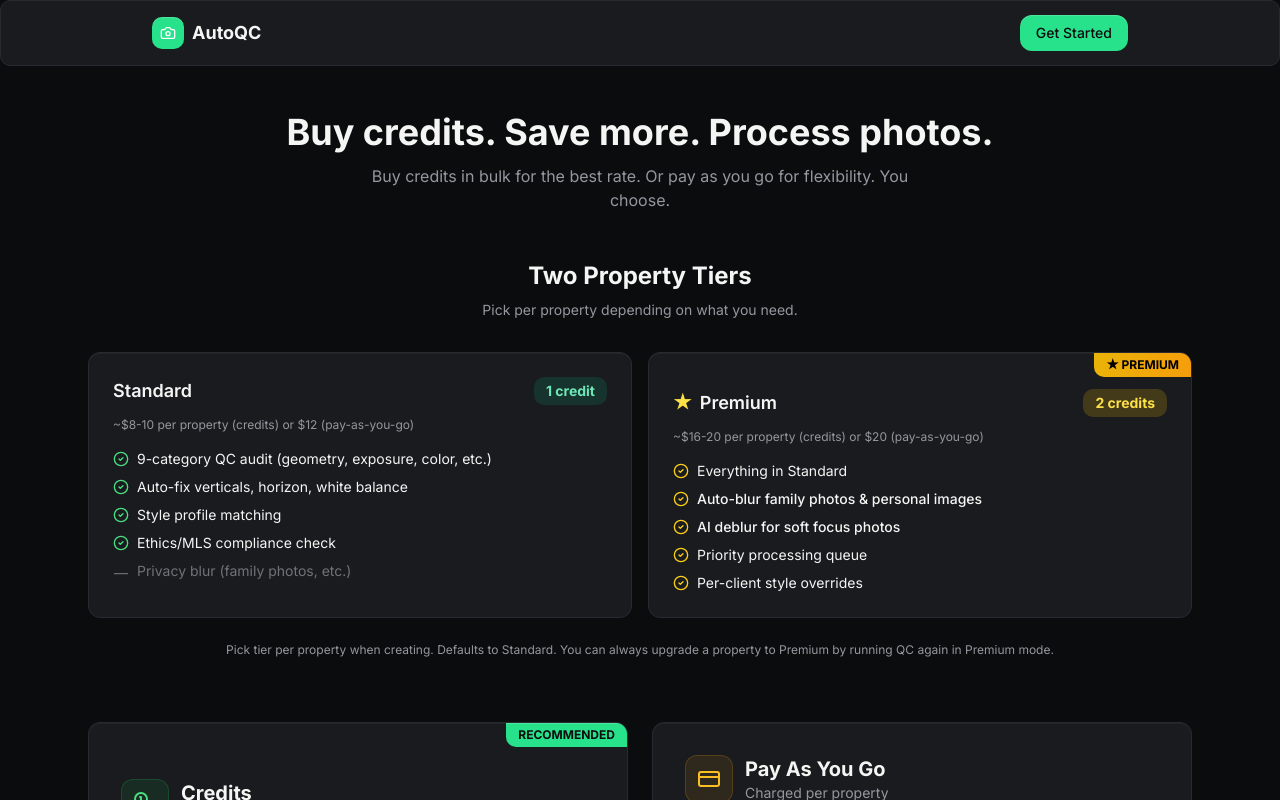
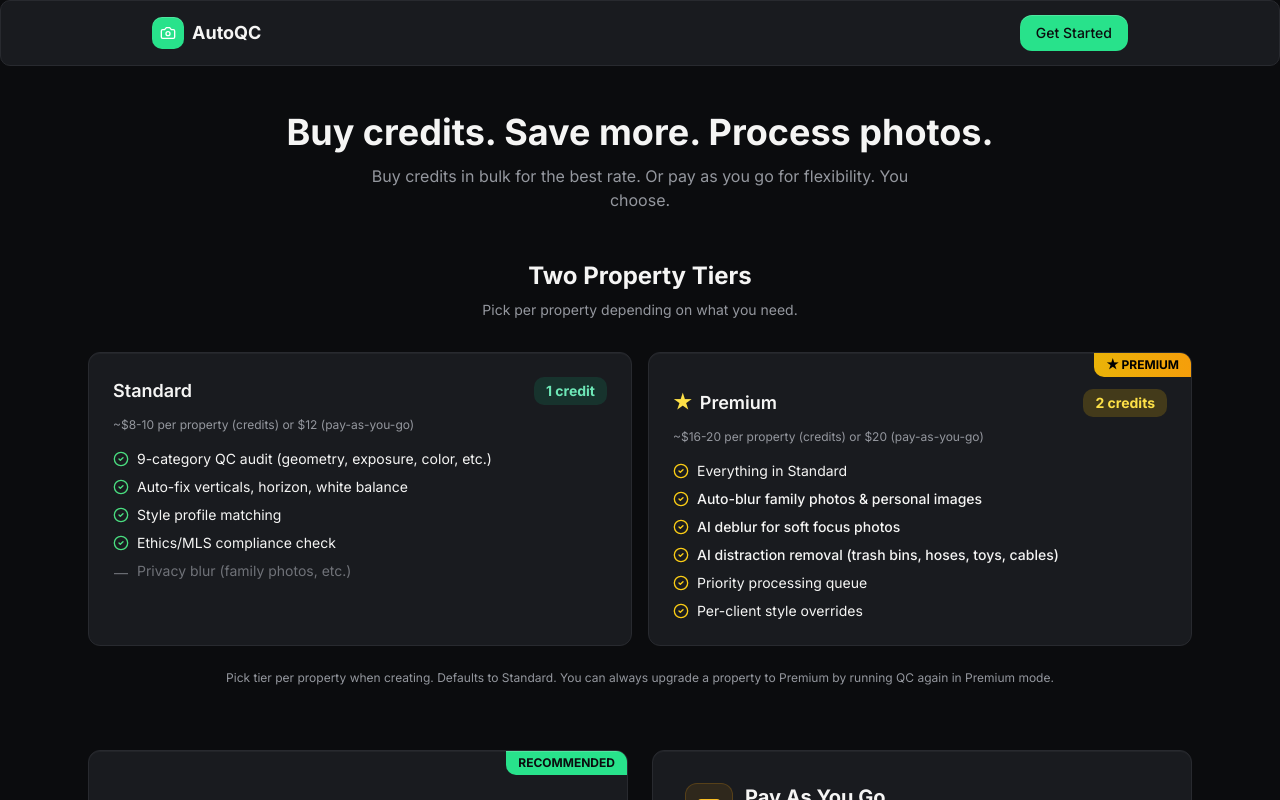
Before and after one commit to staffifyllc/autoqc, a Next.js app: page /pricing in a window 1280 px wide. Shown: the top 800 px of the page. Built offline with nearby package versions, Linux system fonts and the light colour scheme.

Commit message:
Pricing: mention AI distraction removal in Premium tier
Adds a bullet under Premium listing trash bins, hoses, toys, cables as
the concrete examples. Keeps copy tight and avoids em dashes.

```diff
--- a/src/app/pricing/page.tsx
+++ b/src/app/pricing/page.tsx
@@ -144,6 +144,12 @@
                     <CheckCircle2 className="w-4 h-4 text-yellow-400 shrink-0" />
                     <span className="font-medium">
                       AI deblur for soft focus photos
+                    </span>
+                  </li>
+                  <li className="flex items-center gap-2">
+                    <CheckCircle2 className="w-4 h-4 text-yellow-400 shrink-0" />
+                    <span className="font-medium">
+                      AI distraction removal (trash bins, hoses, toys, cables)
                     </span>
                   </li>
                   <li className="flex items-center gap-2">
```
